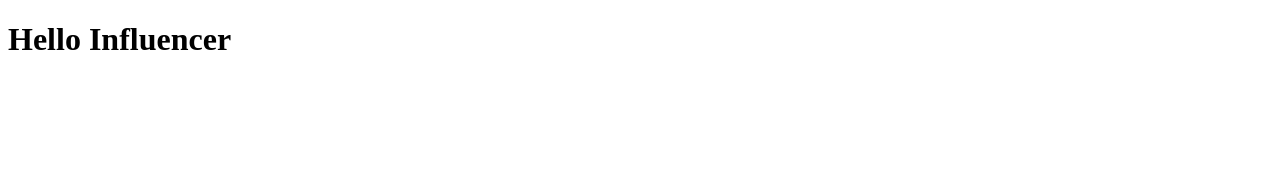
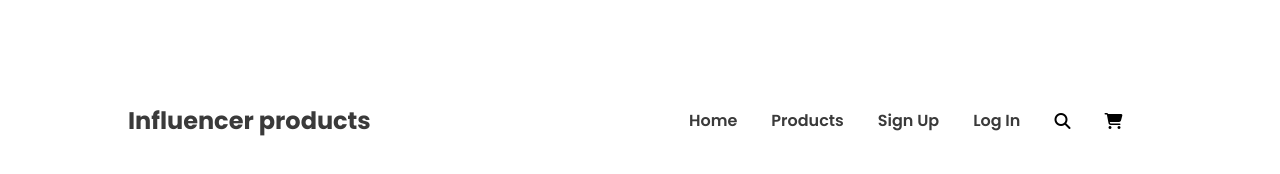
Before and after one commit to masum73/Influencers-gear, a plain HTML site: page index.html in a window 1280 px wide. Drawn offline with Linux system fonts and the light colour scheme.

Commit message:
Header title and nav bar completed
Header tag and nav bar completed

```diff
--- a/index.html
+++ b/index.html
@@ -5,10 +5,30 @@
     <meta http-equiv="X-UA-Compatible" content="IE=edge">
     <meta name="viewport" content="width=device-width, initial-scale=1.0">
     <title>Influence's Gear</title>
+    <!-- font awesome added -->
+    <script src="https://kit.fontawesome.com/0b6d34a4f7.js" crossorigin="anonymous"></script>
     <!-- CSS Stylesheet -->
     <link rel="stylesheet" href="style.css">
 </head>
 <body>
-    <h1>Hello Influencer</h1>
+    <header>
+        <h1>Influencer products</h1>
+        <nav>
+            <ul>
+                <li>Home</li>
+                <li>Products</li>
+                <li>Sign Up</li>
+                <li>Log In</li>
+                <i class="fa-solid fa-magnifying-glass"></i>
+                <i class="fa-solid fa-cart-shopping"></i>
+            </ul>
+        </nav>
+    </header>
+    <main>
+
+    </main>
+    <footer>
+
+    </footer>
 </body>
 </html>
--- a/style.css
+++ b/style.css
@@ -0,0 +1,41 @@
+/* fonts added */
+@import url('https://fonts.googleapis.com/css2?family=Poppins:wght@500;600;700&display=swap');
+
+/* common styles or utilities */
+body {
+    font-family: 'Poppins', sans-serif;
+}
+
+/* header navbar style */
+
+header {
+    display: flex;
+    justify-content: space-between;
+    margin-top: 87px;
+    margin-left: 120px;
+    align-items: center;
+}
+
+header h1 {
+    font-weight: 700;
+    font-size: 24px;
+    line-height: 36px;
+    color: #3A3A3A;
+}
+
+nav ul {
+    display: flex;
+    gap: 34px;
+    margin-right: 120px;
+    align-items: center;
+    width: 463px;
+    height: 36px;
+}
+
+nav li {
+    list-style: none;
+    font-weight: 600;
+    font-size: 16px;
+    line-height: 24px;
+    color: #3A3A3A;
+}
```
